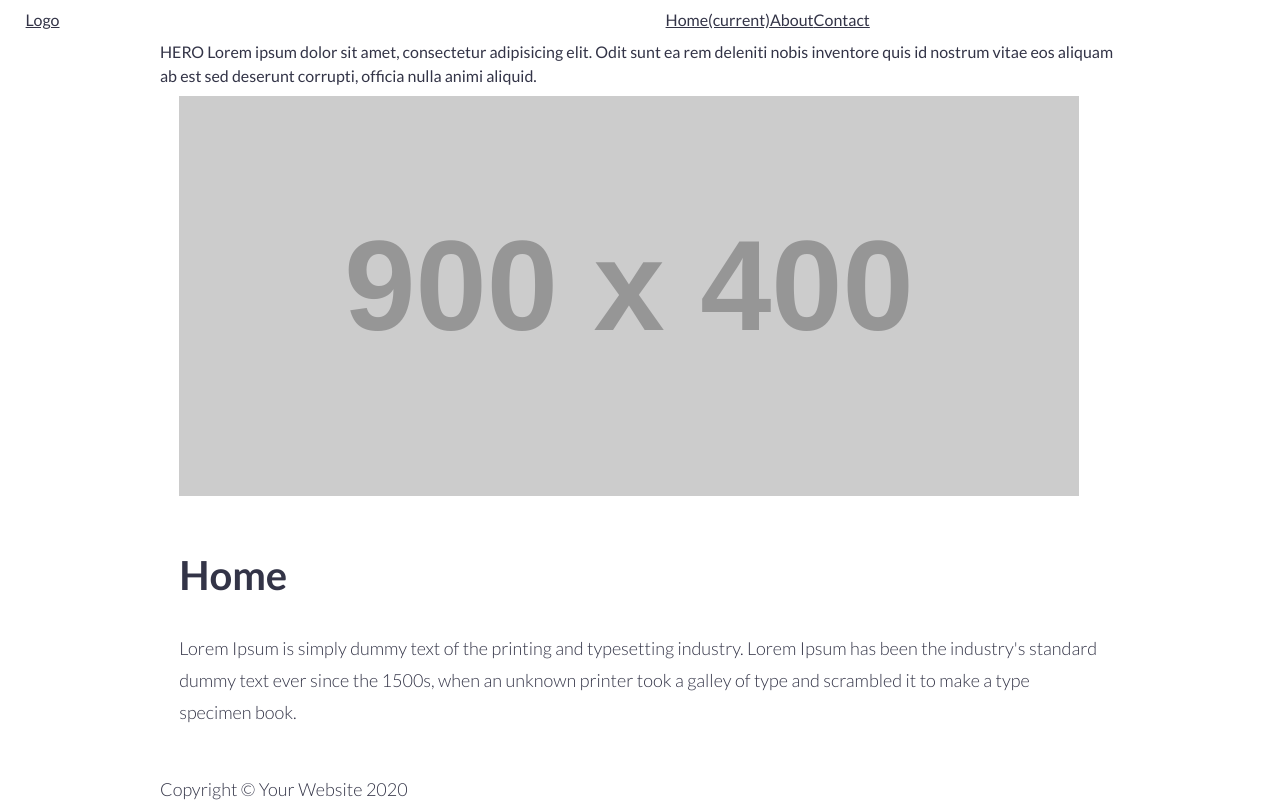
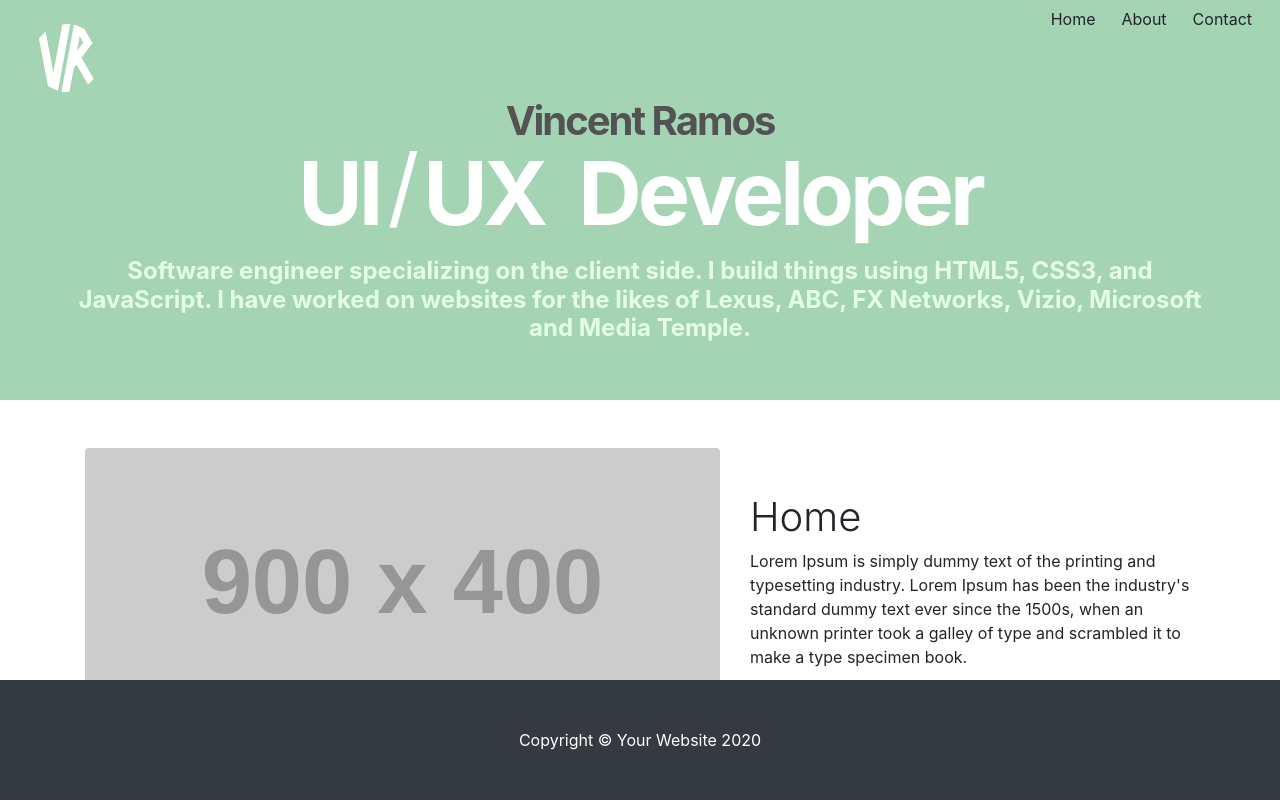
Before and after one commit to vram1980/vincent-ramos, a React (Create React App) app: page / in a window 1280 px wide. Built offline with nearby package versions, Linux system fonts and the light colour scheme.

Commit message:
updated heros

```diff
--- a/public/index.html
+++ b/public/index.html
@@ -3,6 +3,7 @@
   <head>
     <meta charset="utf-8" />
     <link rel="icon" href="%PUBLIC_URL%/favicon.ico" />
+    <link rel="stylesheet" href="https://stackpath.bootstrapcdn.com/bootstrap/4.3.1/css/bootstrap.min.css"/>
     <meta name="viewport" content="width=device-width, initial-scale=1" />
     <meta name="theme-color" content="#000000" />
     <meta
--- a/src/components/Hero.jsx
+++ b/src/components/Hero.jsx
@@ -2,9 +2,15 @@ import React from "react";
 
 function Hero() {
   return (
-    <div className="Hero">
-      <div className="container">
-        HERO Lorem ipsum dolor sit amet, consectetur adipisicing elit. Odit sunt ea rem deleniti nobis inventore quis id nostrum vitae eos aliquam ab est sed deserunt corrupti, officia nulla animi aliquid.
+    <div className="Hero" style={{ backgroundColor: "#a4d4b4", height: "50vh" }}>
+      <div className="container  h-100">
+          <div className="row  h-100  align-items-center">
+              <div className="text-center  mt-5">
+                <h1 className="font-weight-bold  mb-0" style={{ letterSpacing: "-2px", color: "#535353" }}>Vincent Ramos</h1>
+                <h2 className="font-weight-bold  display-2  text-white  mb-3" style={{ letterSpacing: "-4px", lineHeight: "6rem" }}>UI<span className="position-relative  mx-2 font-weight-normal" style={{ top: "-7px" }}>/</span>UX&nbsp;&nbsp;Developer</h2>
+                <h4 className="font-weight-bold" style={{ color: "#e4ffe3" }}>Software engineer specializing on the client side. I build things using HTML5, CSS3, and JavaScript. I have worked on websites for the likes of Lexus, ABC, FX Networks, Vizio, Microsoft and Media Temple.</h4>
+              </div>
+          </div>
       </div>
     </div>
   );
--- a/src/components/Navigation.jsx
+++ b/src/components/Navigation.jsx
@@ -3,22 +3,24 @@ import { NavLink } from "react-router-dom";
 
 function Navigation() {
   return (
-      <div className="container-fluid">
+      <div className="container-fluid" style={{ position: "fixed", top: "0" }}>
         <div className="row">
             <div className="col-6">
-                <NavLink to="/">Logo</NavLink>
+                <NavLink to="/">
+                    <svg id="Layer_1" className="mt-4  ml-4" data-name="Layer 1" xmlns="http://www.w3.org/2000/svg" viewBox="0 0 92.57 115.16" style={{height: "68px" }}><defs><style>{`.cls-1{fill:#fff;}`}</style></defs><title>logo</title><path class="cls-1" d="M290.83,363.89l-15.16,81.42-13.2-69.06a58.09,58.09,0,0,0-11.17,11.84l15.32,80.18c1.39.94,2.82,1.81,4.29,2.64a60,60,0,0,0,10.54,4.64c.64.22,1.29.41,1.94.61l21-112.78A60.41,60.41,0,0,0,290.83,363.89Z" transform="translate(-251.3 -363.21)"/><path class="cls-1" d="M323.28,420.26l10.08-13.42,8.55-11.41-7.13-12.38-6.36-11a59.37,59.37,0,0,0-5.42-3,60.73,60.73,0,0,0-12.62-4.46l-.34,1.81-4.35,23.37L302,409.57l-4.25,22.82-5.42,29.1-3,16.36c.41,0,.83.12,1.25.16a61,61,0,0,0,12.15.11l7.54-40.47,4.49-6,19.54,33.92a58.78,58.78,0,0,0,9.61-9.57ZM320.21,384l6,10.43-10.07,13.43-.29-.5Z" transform="translate(-251.3 -363.21)"/></svg>
+                </NavLink>
             </div>
             <div className="col-6 text-right">
-                <NavLink to="/" className="btn btn-outline-primary">
+                <NavLink to="/" className="btn">
                     Home
                     <span className="sr-only">(current)</span>
                 </NavLink>
 
-                <NavLink to="/about" className="btn btn-outline-primary">
+                <NavLink to="/about" className="btn">
                     About
                 </NavLink>
 
-                <NavLink to="/contact" className="btn btn-outline-primary">
+                <NavLink to="/contact" className="btn">
                     Contact
                 </NavLink>
             </div>
--- a/src/index.js
+++ b/src/index.js
@@ -1,7 +1,6 @@
 import React from "react";
 import ReactDOM from "react-dom";
 import "./index.css";
-import "./simple-grid.css";
 import * as serviceWorker from "./serviceWorker";
 // import { BrowserRouter as Router, Route, Routes } from "react-router-dom";
 import { HashRouter as Router, Route, Routes } from 'react-router-dom'
--- a/src/simple-grid.css
+++ b/src/simple-grid.css
@@ -91,6 +91,11 @@ p {
 }
 
 /* ==== GRID SYSTEM ==== */
+.container-fluid {
+  width: 100%;
+  margin-left: auto;
+  margin-right: auto;
+}
 
 .container {
   width: 90%;
```
Also changed, not shown: src/index.css (line endings or trailing spaces).
